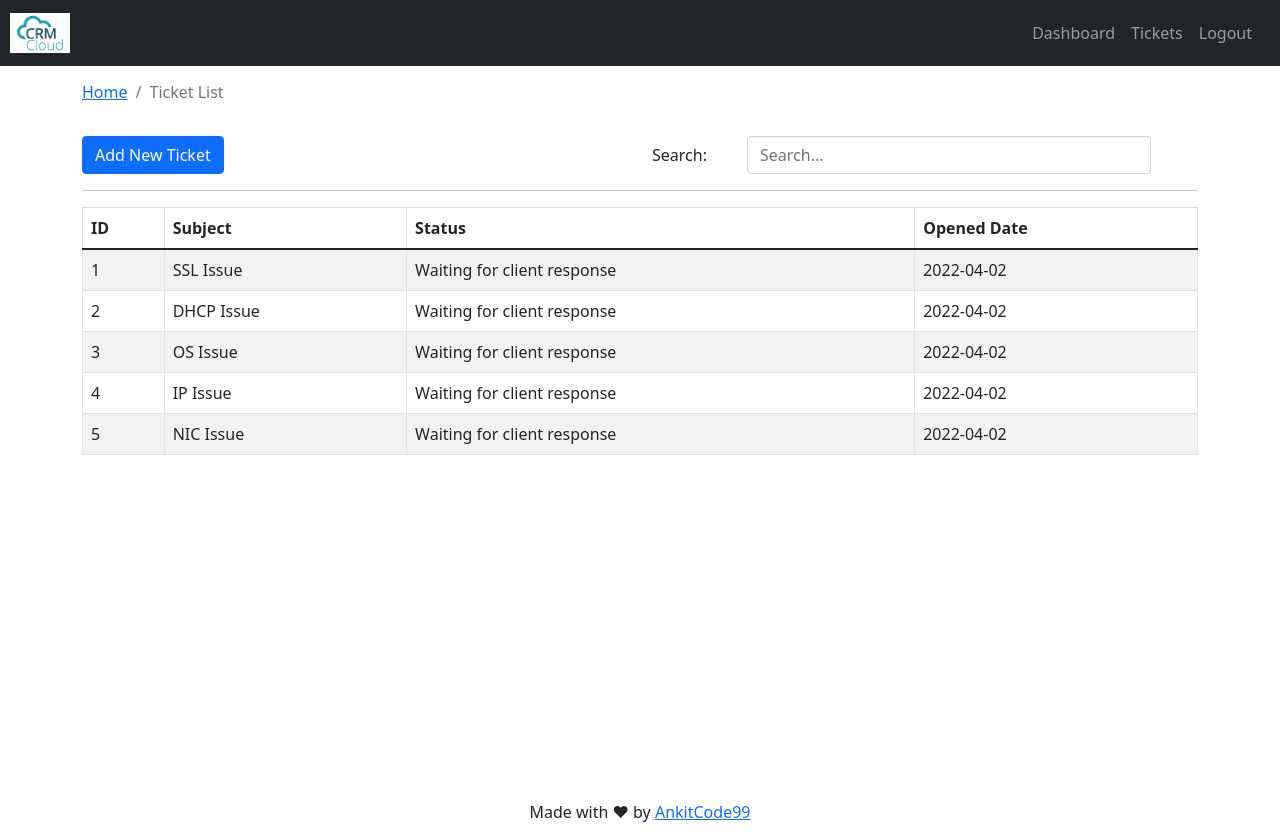
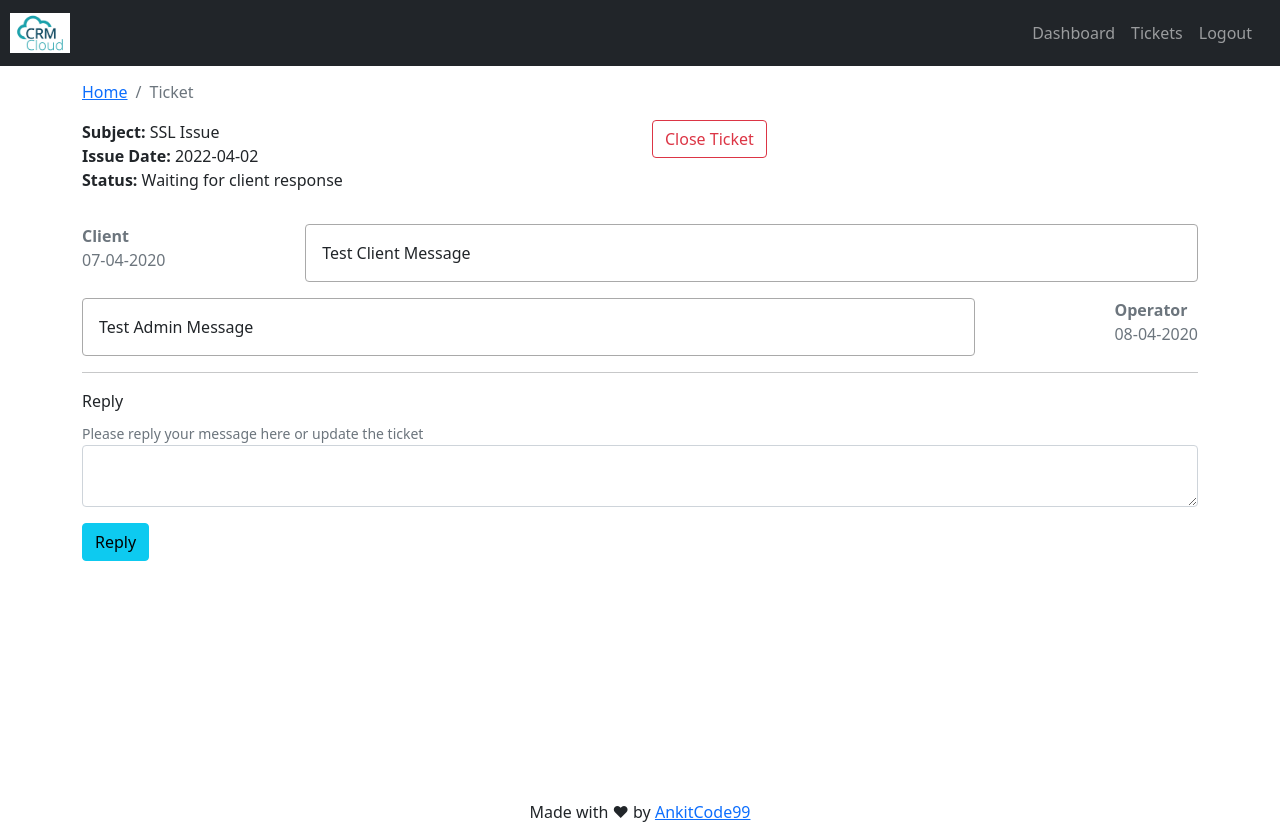
Before and after one commit to Ankitcode99/CRM-Frontend, a React (Create React App) app: page / in a window 1280 px wide. Built offline with nearby package versions, Linux system fonts and the light colour scheme.

Commit message:
Completed ticket landing page

```diff
--- a/src/App.js
+++ b/src/App.js
@@ -4,6 +4,7 @@
 import { Entry } from './pages/entry/Entry.page';
 import { AddTicket } from './pages/new-ticket/AddTicket.page';
 import { TicketList } from './pages/ticket-list/TicketList.page';
+import { Ticket } from './pages/ticket/Ticket.page';
 
 function App() {
   return (
@@ -13,7 +14,8 @@
         {/* now we can send the main content to be displayed in default layout */}
         {/* <Dashboard/> */}
         {/* <AddTicket /> */}
-        <TicketList />
+        {/* <TicketList /> */}
+        <Ticket />
       </DefaultLayout>
     </div>
   );
--- a/src/assets/dummy/dummy-tickets.json
+++ b/src/assets/dummy/dummy-tickets.json
@@ -3,7 +3,19 @@
         "Id":1,
         "Subject":"SSL Issue",
         "Status":"Waiting for client response",
-        "OpenDate":"2022-04-02"
+        "OpenDate":"2022-04-02",
+        "history":[
+            {
+                "date":"07-04-2020",
+                "message":"Test Client Message",
+                "messageBy":"Client"
+            },
+            {
+                "date":"08-04-2020",
+                "message":"Test Admin Message",
+                "messageBy":"Operator"
+            }
+        ]
     },
     {
         "Id":2,
--- /dev/null
+++ b/src/components/message-history/MessageHistory.comp.js
@@ -0,0 +1,20 @@
+import React from 'react'
+import PropTypes from 'prop-types'
+import './message-history.style.css'
+
+export const MessageHistory = ({msg}) => {
+  if (!msg) return null
+  return msg.map((row,index)=>(
+    <div key={index} className="message-history">
+        <div className="send font-weight-bold text-secondary mt-3">
+            <div className="sender"><b>{row.messageBy}</b></div>
+            <div className="date">{row.date}</div>
+        </div>
+        <div className="message mt-3">{row.message}</div>
+    </div>
+  ))
+}
+
+MessageHistory.propTypes = {
+    msg: PropTypes.array.isRequired
+}
--- /dev/null
+++ b/src/components/message-history/message-history.style.css
@@ -0,0 +1,18 @@
+.message-history{
+    display:flex;
+    flex-direction: row;
+    justify-content: space-between;
+}
+
+.message-history:nth-child(even){
+    display:flex;
+    flex-direction: row-reverse;
+    justify-content: space-between;
+}
+
+.message{
+    padding:1rem;
+    width:80%;
+    border:1px solid #a9a9a9;
+    border-radius: 0.25rem;
+}
--- /dev/null
+++ b/src/components/update-ticket/UpdateTicket.comp.js
@@ -0,0 +1,28 @@
+import React from 'react'
+import {Form, Button} from 'react-bootstrap'
+import PropTypes from 'prop-types';
+
+export const UpdateTicket = ({msg, handleOnChange, handleOnSubmit}) => {
+  return (
+      <Form onSubmit={handleOnSubmit}>
+          <Form.Label>Reply</Form.Label><br></br>
+          <Form.Text>Please reply your message here or update the ticket</Form.Text>
+          <Form.Control
+          name="detail"
+          as="textarea"
+          row="5"
+          value={msg}
+          onChange = {handleOnChange}
+          />
+          <div className="text-right mt-3 mb-3">
+            <Button variant="info" type="submit">Reply</Button>
+          </div>
+      </Form>
+  )
+}
+
+UpdateTicket.propTypes = {
+    msg: PropTypes.string.isRequired,
+    handleOnChange: PropTypes.func.isRequired,
+    handleOnSubmit: PropTypes.func.isRequired
+}
--- a/src/pages/ticket-list/TicketList.page.js
+++ b/src/pages/ticket-list/TicketList.page.js
@@ -12,14 +12,13 @@
     useEffect(()=>{},[str,dispTicket])
 
     const handleOnChange = (e) => {
-        setStr(e.target.value);
-        console.log(str)
-        searchTicket(str);
+        const {value} = e.target;
+        setStr(value);
+        searchTicket(value);
    }
 
     const searchTicket = (sttr) => {
         const displayTicket = tickets.filter(item => item.Subject.toLowerCase().includes(sttr.toLowerCase()))
-
         setDispTicket(displayTicket);
     }
   return (
--- /dev/null
+++ b/src/pages/ticket/Ticket.page.js
@@ -0,0 +1,54 @@
+import React, { useEffect, useState } from 'react'
+import {Container, Row, Col, Button} from 'react-bootstrap'
+import { PageBreadcrumb } from '../../components/breadcrumb/Breadcrumb.comp'
+import tickets from '../../assets/dummy/dummy-tickets.json'
+import { MessageHistory } from '../../components/message-history/MessageHistory.comp';
+import { UpdateTicket } from '../../components/update-ticket/UpdateTicket.comp';
+
+const ticket = tickets[0];
+
+export const Ticket = () => {
+
+  const [message,setMessage] = useState("");
+
+  useEffect(()=>{},[message]);
+  const handleOnChange = (e)=>{
+    const {value} = e.target;
+    setMessage(value);
+  }
+
+  const handleOnSubmit = () => {
+    alert('Form submitted!');
+  }
+
+  return (
+      <Container>
+          <Row>
+              <Col>
+                <PageBreadcrumb page="Ticket"/>
+              </Col>
+          </Row>
+          <Row>
+              <Col className='font-weight-bold text-dark'>
+                <div className="subject"><b>Subject:</b> {ticket.Subject}</div>
+                <div className="date"><b>Issue Date:</b> {ticket.OpenDate}</div>
+                <div className="status"><b>Status:</b> {ticket.Status}</div>
+              </Col>
+              <Col className="text-right">
+                <Button variant="outline-danger" >Close Ticket</Button>
+              </Col>
+          </Row>
+          <Row className="mt-3">
+              <Col>
+              <MessageHistory msg={ticket.history}/>
+              </Col>
+          </Row>
+          <hr/>
+          <Row className="mt-3">
+            <Col>
+            <UpdateTicket msg={message} handleOnChange={handleOnChange} handleOnSubmit={handleOnSubmit}/>
+            </Col>
+          </Row>
+      </Container>
+  )
+}
```
